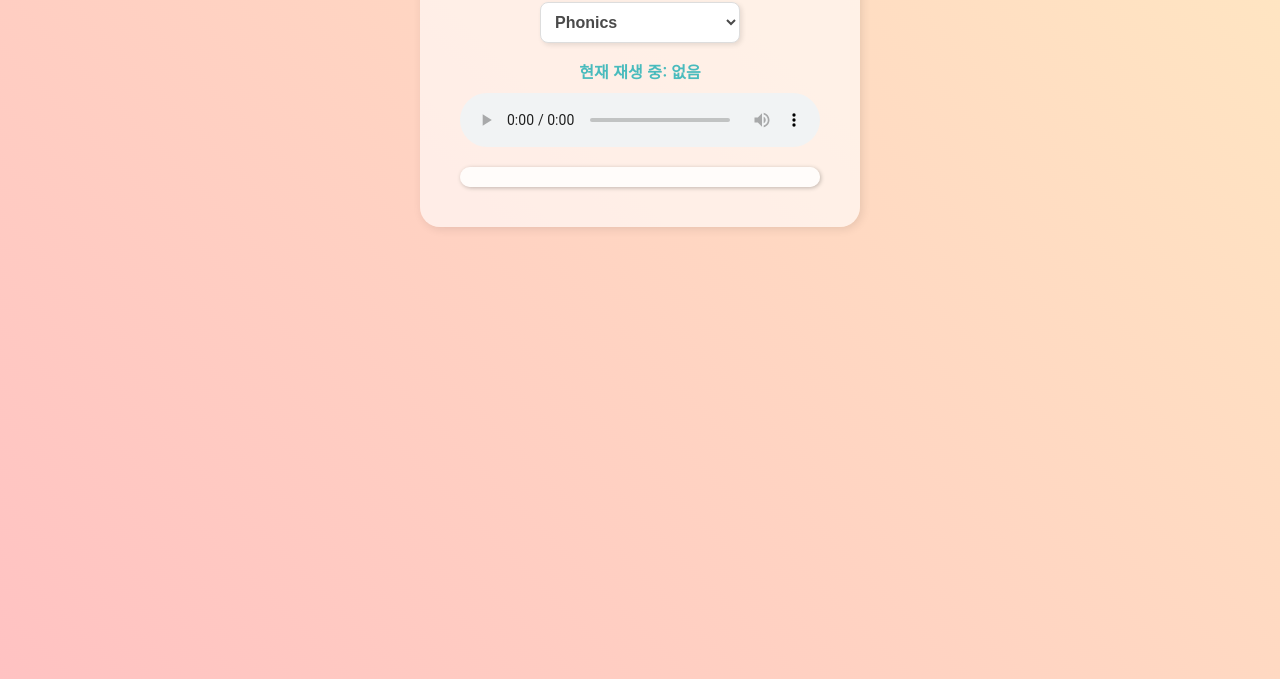
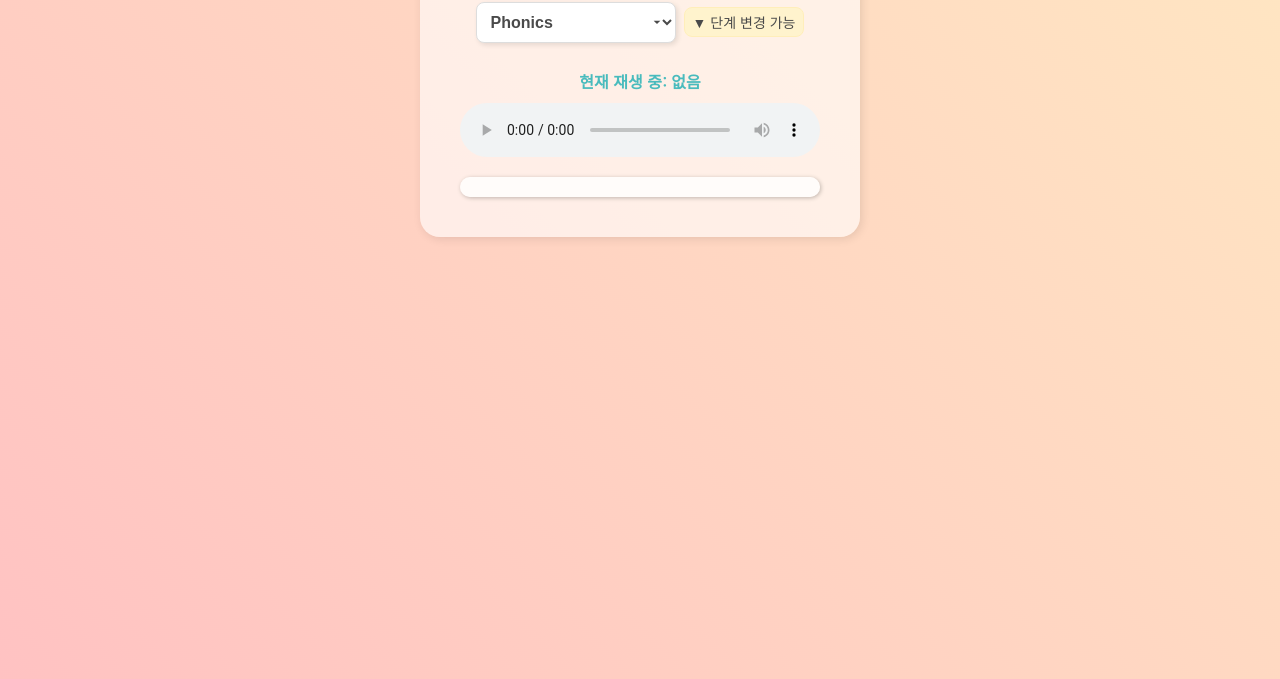
Before and after one commit to hyunqwer/voca_note, a plain HTML site: page index.html in a window 1280 px wide. Shown: the part 121-800 px from the top of the page. Drawn offline with Linux system fonts and the light colour scheme; no server answers.

Commit message:
Update index.html

```diff
--- a/index.html
+++ b/index.html
@@ -13,6 +13,7 @@
       <img src="https://www.yoons.com/image/about/vision/ci.jpg" alt="윤선생 로고" class="company-logo" />
       <div class="title">윤선생 어휘노트 음원 플레이어</div>
     </div>
+<div class="folder-select-wrapper">
   <select id="folderSelect">
     <option value="Phonics">Phonics</option>
     <option value="Rookie & Rising Star">Rookie & Rising Star</option>
@@ -22,6 +23,8 @@
     <option value="중고등 Level 5~6">중고등 Level 5~6</option>
     <option value="중고등 Level 7~9">중고등 Level 7~9</option>
   </select>
+  <span class="dropdown-hint">▼ 단계 변경 가능</span>
+</div>
     <p id="currentTrack">현재 재생 중: 없음</p>
     <audio id="audioPlayer" controls></audio>
 
```
Lines whose indentation alone changed are shown as unchanged.
